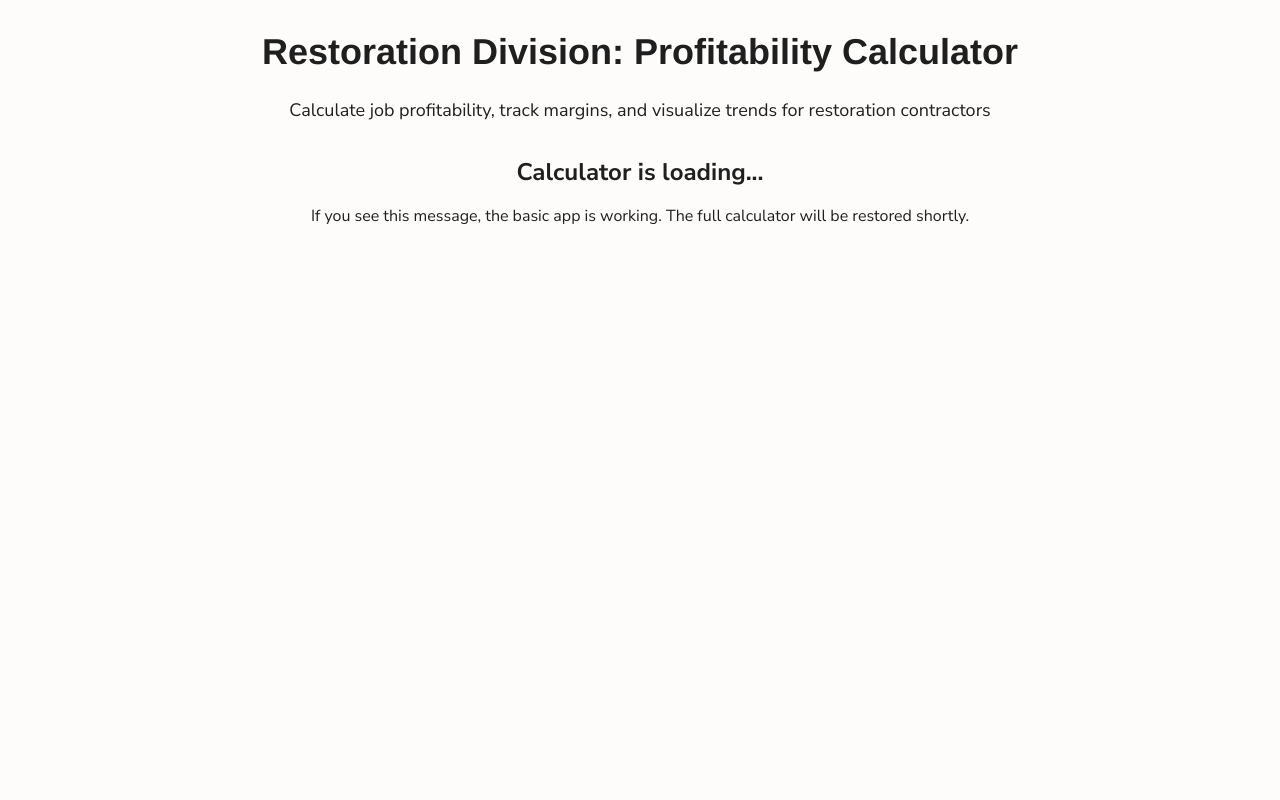
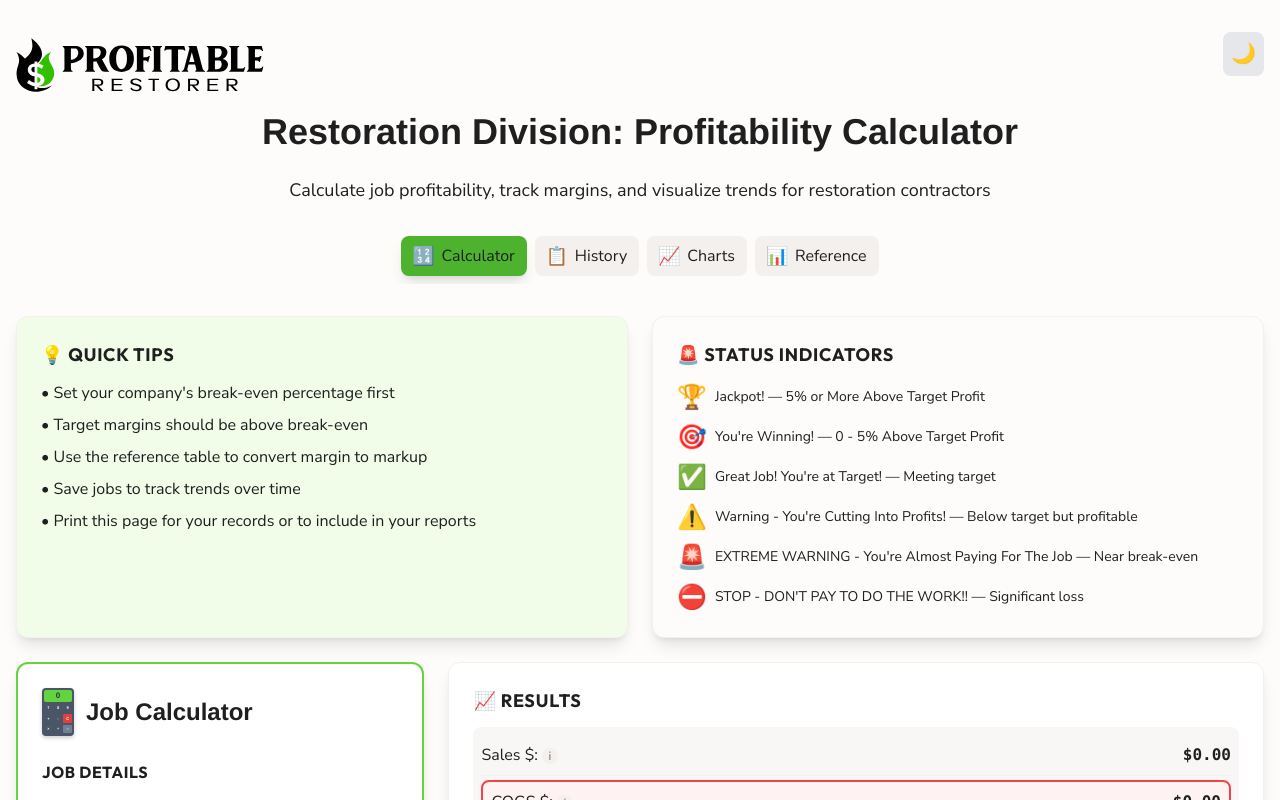
Before and after one commit to KayFernPR/Division-Calculator, a React (Vite) app: page / in a window 1280 px wide. Shown: the top 800 px of the page. Built offline with nearby package versions, Linux system fonts and the light colour scheme.

Commit message:
History tab Fix

```diff
--- a/src/App.jsx
+++ b/src/App.jsx
@@ -1,12 +1,140 @@
 import { useState, useEffect } from 'react'
+import Calculator from './components/Calculator'
+import JobHistory from './components/JobHistory'
+import MarginMarkupTable from './components/MarginMarkupTable'
+import ProfitChart from './components/ProfitChart'
+import ThemeToggle from './components/ThemeToggle'
 
 function App() {
   const [darkMode, setDarkMode] = useState(false)
+  const [jobs, setJobs] = useState([])
+  const [activeTab, setActiveTab] = useState('calculator')
+  const [error, setError] = useState(null)
+
+  // Load dark mode preference from localStorage
+  useEffect(() => {
+    try {
+      const savedDarkMode = localStorage.getItem('darkMode')
+      if (savedDarkMode !== null) {
+        setDarkMode(JSON.parse(savedDarkMode))
+      }
+    } catch (err) {
+      console.error('Error loading dark mode:', err)
+    }
+  }, [])
+
+  // Load jobs from localStorage
+  useEffect(() => {
+    try {
+      const savedJobs = localStorage.getItem('profitabilityJobs')
+      if (savedJobs) {
+        setJobs(JSON.parse(savedJobs))
+      }
+    } catch (err) {
+      console.error('Error loading jobs:', err)
+    }
+  }, [])
+
+  // Save dark mode preference to localStorage
+  useEffect(() => {
+    try {
+      localStorage.setItem('darkMode', JSON.stringify(darkMode))
+      if (darkMode) {
+        document.documentElement.classList.add('dark')
+      } else {
+        document.documentElement.classList.remove('dark')
+      }
+    } catch (err) {
+      console.error('Error saving dark mode:', err)
+    }
+  }, [darkMode])
+
+  // Save jobs to localStorage whenever jobs change
+  useEffect(() => {
+    try {
+      localStorage.setItem('profitabilityJobs', JSON.stringify(jobs))
+    } catch (err) {
+      console.error('Error saving jobs:', err)
+    }
+  }, [jobs])
+
+  const addJob = (jobData) => {
+    try {
+      console.log('addJob function called with:', jobData)
+      const newJob = {
+        id: Date.now(),
+        ...jobData,
+        timestamp: new Date().toISOString()
+      }
+      console.log('Created new job:', newJob)
+      setJobs(prevJobs => [newJob, ...prevJobs])
+
+      // Auto-scroll to results after saving
+      setTimeout(() => {
+        console.log('Switching to history tab')
+        setActiveTab('history')
+      }, 500)
+    } catch (error) {
+      console.error('Error in addJob function:', error)
+      setError('Failed to save job. Please try again.')
+    }
+  }
+
+  const deleteJob = (jobId) => {
+    try {
+      setJobs(prevJobs => prevJobs.filter(job => job.id !== jobId))
+    } catch (error) {
+      console.error('Error deleting job:', error)
+      setError('Failed to delete job. Please try again.')
+    }
+  }
+
+  const clearHistory = () => {
+    try {
+      setJobs([])
+    } catch (error) {
+      console.error('Error clearing history:', error)
+      setError('Failed to clear history. Please try again.')
+    }
+  }
+
+  const tabs = [
+    { id: 'calculator', label: 'Calculator', icon: '🔢' },
+    { id: 'history', label: 'History', icon: '📋' },
+    { id: 'chart', label: 'Charts', icon: '📈' },
+    { id: 'reference', label: 'Reference', icon: '📊' }
+  ]
+
+  // Error boundary component
+  if (error) {
+    return (
+      <div className="min-h-screen bg-neutral-50 dark:bg-neutral-900 transition-colors duration-200">
+        <div className="container mx-auto px-4 py-8">
+          <div className="text-center">
+            <h1 className="text-2xl font-bold mb-4 text-red-600">Error</h1>
+            <p className="text-red-600 mb-4">{error}</p>
+            <button
+              onClick={() => setError(null)}
+              className="px-4 py-2 bg-blue-600 text-white rounded hover:bg-blue-700"
+            >
+              Try Again
+            </button>
+          </div>
+        </div>
+      </div>
+    )
+  }
 
   return (
     <div className="min-h-screen bg-neutral-50 dark:bg-neutral-900 transition-colors duration-200">
       <div className="container mx-auto px-4 py-8">
+        {/* Header */}
         <header className="mb-8">
+          <div className="flex justify-between items-start mb-4">
+            <img src="/logo.svg" alt="Brand Logo" className="h-16 w-auto"
+                 onError={(e) => { if (e.currentTarget.getAttribute('data-fallback') !== 'png') { e.currentTarget.setAttribute('data-fallback','png'); e.currentTarget.src = '/logo.png'; } else { e.currentTarget.style.display='none'; } }} />
+            <ThemeToggle darkMode={darkMode} setDarkMode={setDarkMode} />
+          </div>
           <div className="flex justify-center mb-6">
             <h1 className="text-4xl font-bold font-header text-center whitespace-nowrap" style={{color: '#1F1F1F'}}>
               Restoration Division: Profitability Calculator
@@ -17,14 +145,64 @@ function App() {
           </p>
         </header>
 
-        <div className="text-center">
-          <h2 className="text-2xl font-bold mb-4" style={{color: '#1F1F1F'}}>
-            Calculator is loading...
-          </h2>
+        {/* Tab Navigation */}
+        <div className="mb-8">
+          <div className="flex gap-2 justify-center overflow-x-auto pb-2">
+            {tabs.map((tab) => (
+              <button
+                key={tab.id}
+                onClick={() => setActiveTab(tab.id)}
+                className={`px-3 py-2 rounded-lg font-medium transition-all duration-200 whitespace-nowrap flex-shrink-0 flex items-center ${
+                  activeTab === tab.id
+                    ? 'bg-primary-600 text-white shadow-lg'
+                    : 'bg-neutral-200 dark:bg-neutral-700 text-neutral-700 dark:text-neutral-300 hover:bg-neutral-300 dark:hover:bg-neutral-600'
+                }`}
+              >
+                <span className="mr-2 flex items-center justify-center w-5 h-5">
+                  <span className="text-lg">{tab.icon}</span>
+                </span>
+                <span style={{color: '#1F1F1F'}}>{tab.label}</span>
+              </button>
+            ))}
+          </div>
+        </div>
+
+        {/* Main Content */}
+        <div className="space-y-8">
+          {/* Calculator Tab */}
+          {activeTab === 'calculator' && (
+            <Calculator onAddJob={addJob} />
+          )}
+
+          {/* History Tab */}
+          {activeTab === 'history' && (
+            <JobHistory
+              jobs={jobs}
+              onDeleteJob={deleteJob}
+              onClearHistory={clearHistory}
+            />
+          )}
+
+          {/* Chart Tab */}
+          {activeTab === 'chart' && (
+            <ProfitChart jobs={jobs} />
+          )}
+
+          {/* Reference Tab */}
+          {activeTab === 'reference' && (
+            <MarginMarkupTable />
+          )}
+        </div>
+
+        {/* Footer */}
+        <footer className="text-center mt-12 pt-8 border-t border-neutral-200 dark:border-neutral-700">
           <p style={{color: '#1F1F1F'}}>
-            If you see this message, the basic app is working. The full calculator will be restored shortly.
+            © 2024 Restoration Profitability Calculator. Built with React + Tailwind CSS
           </p>
-        </div>
+          <p className="text-sm mt-2" style={{color: '#1F1F1F'}}>
+            Designed specifically for restoration contractors
+          </p>
+        </footer>
       </div>
     </div>
   )
```
